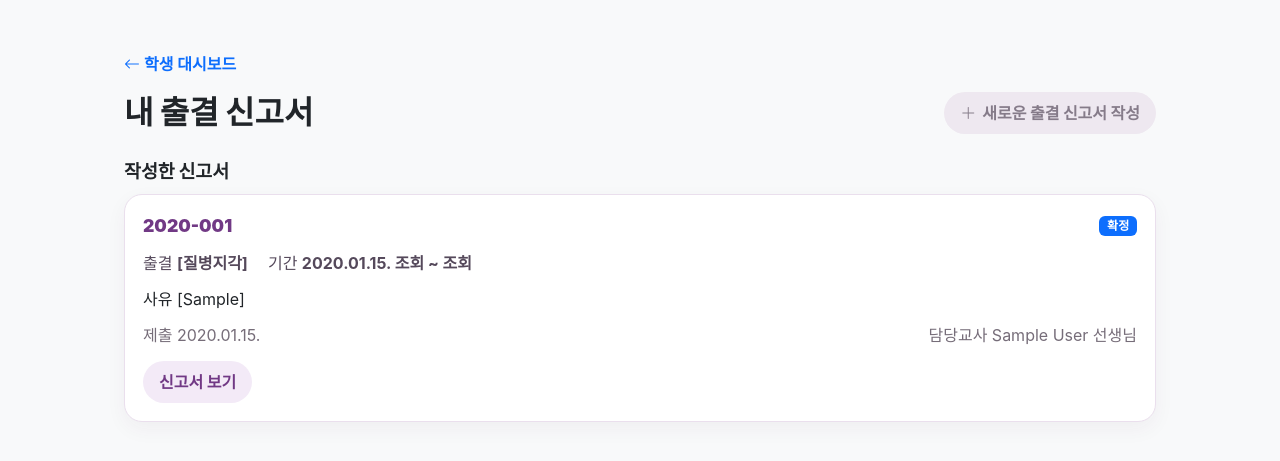
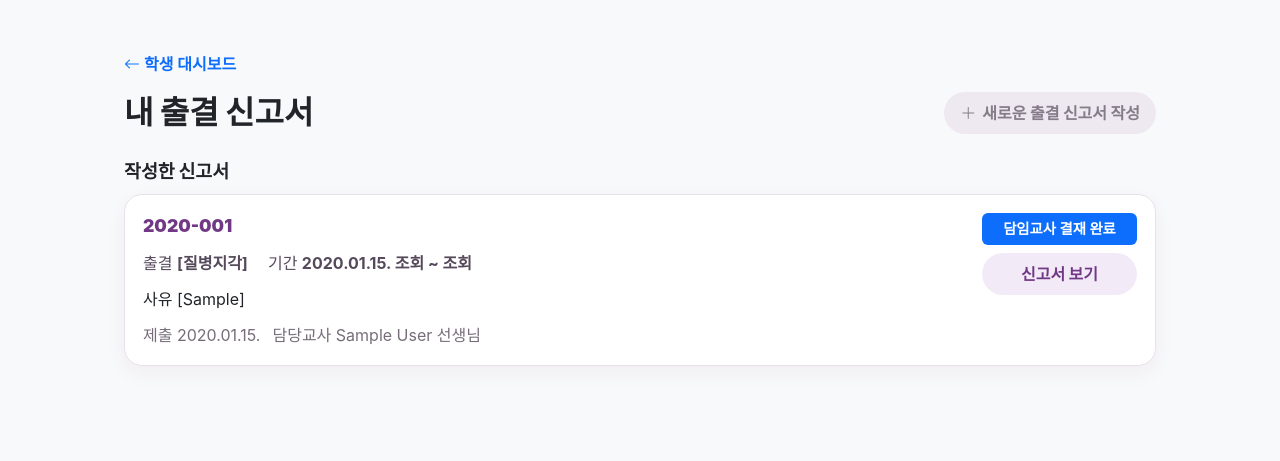
Before and after one commit to ijassper/Metaschool, a Django app: page /activities/attendance/student/list/ in a window 1280 px wide. Shown: the top 461 px of the page. Run offline with Django 4.2, Linux system fonts and the light colour scheme; a user stored in the database is signed in; tables that the repository leaves empty hold one stand-in row (values such as "Sample post"); parts of the project's set-up code (start-up, migrations or seed data) failed here and were passed over.

Commit message:
학생 출결 신고서 카드 및 작성 버튼 UI 정리

```diff
--- a/activities/test_attendance.py
+++ b/activities/test_attendance.py
@@ -493,6 +493,7 @@ class AttendanceReportFlowTests(TestCase):
             start_date=date(2026, 3, 2), end_date=date(2026, 3, 5),
             reason='손목 부상으로 인한 염좌 치료', written_date=date(2026, 3, 7),
             student_signature=self.student.name, submitted_at=timezone.now(),
+            confirmed_at=timezone.now(),
         )
         self.client.force_login(self.student_user)
 
@@ -501,12 +502,15 @@ class AttendanceReportFlowTests(TestCase):
         self.assertContains(response, '내 출결 신고서')
         self.assertNotContains(response, '작성한 신고서와 새로 작성할 수 있는 출결 신고 폴더를 확인하세요.')
         self.assertContains(response, '새로운 출결 신고서 작성')
+        self.assertContains(response, 'data-bs-target="#newReportFolderModal"')
+        self.assertNotContains(response, '새로 작성할 신고서')
         self.assertContains(response, reverse('student_attendance_report', args=[new_folder.id]))
         self.assertContains(response, '2026-001')
         self.assertContains(response, '질병결석')
         self.assertContains(response, '2026.03.02. ~ 2026.03.05.')
         self.assertContains(response, '손목 부상으로 인한 염좌 치료')
         self.assertContains(response, reverse('attendance_report_print', args=[report.id]))
+        self.assertRegex(response.content.decode(), r'담임교사 결재 완료</span>\s*<a class="action secondary"')
 
     def test_student_can_submit_multiple_reports_in_one_folder_and_edit_one(self):
         folder = AttendanceReportFolder.objects.create(teacher=self.teacher, name='연간 출결자료')
--- a/templates/activities/student_attendance_list.html
+++ b/templates/activities/student_attendance_list.html
@@ -10,26 +10,30 @@
 .student-attendance .action.secondary:hover{background:#e9d8ef}
 .student-attendance .action.disabled{background:#eee8f0;color:#857b89;cursor:not-allowed}
 .student-attendance .section-title{margin:26px 0 12px;font-size:1.15rem;font-weight:900}
-.student-attendance .report-card,.student-attendance .folder{margin-bottom:12px;padding:18px;border:1px solid #eadfed;border-radius:18px;background:#fff;box-shadow:0 7px 20px rgba(73,45,82,.05)}
-.student-attendance .report-top,.student-attendance .report-bottom,.student-attendance .folder-head{display:flex;align-items:center;justify-content:space-between;gap:12px;flex-wrap:wrap}
+.student-attendance .report-card{display:flex;justify-content:space-between;gap:18px;margin-bottom:12px;padding:18px;border:1px solid #eadfed;border-radius:18px;background:#fff;box-shadow:0 7px 20px rgba(73,45,82,.05)}
+.student-attendance .report-main{min-width:0;flex:1}
+.student-attendance .report-bottom{display:flex;align-items:center;gap:12px;flex-wrap:wrap}
 .student-attendance .report-number{font-size:1.1rem;font-weight:900;color:#713985}
 .student-attendance .report-meta{display:flex;gap:8px 20px;flex-wrap:wrap;margin:12px 0;color:#55495b}
 .student-attendance .report-reason{margin:0 0 12px;white-space:pre-wrap;overflow-wrap:anywhere}
 .student-attendance .report-bottom{color:#766d79}
-.student-attendance .report-actions{display:flex;gap:7px;flex-wrap:wrap;margin-top:14px}
-.student-attendance .folder h3{margin:0;font-size:1.05rem;font-weight:900}
-.student-attendance .folder p{margin:6px 0 12px;color:#766d79}
+.student-attendance .report-actions{display:flex;flex-direction:column;align-items:stretch;gap:8px;min-width:155px}
+.student-attendance .report-actions .badge{align-self:stretch;padding:9px 12px;font-size:.9rem}
+.student-attendance .report-actions .action{justify-content:center;text-align:center}
+.student-attendance .folder-choice{display:flex;align-items:center;justify-content:space-between;gap:12px;padding:13px 0;border-top:1px solid #eee8f0}
+.student-attendance .folder-choice:first-child{border-top:0}
+.student-attendance .folder-choice span{display:block;color:#766d79;font-size:.9rem}
 .student-attendance .empty{padding:30px;text-align:center;color:#817687;background:#fff;border:1px solid #eadfed;border-radius:18px}
-@media(max-width:600px){.student-attendance{padding:18px 14px}.student-attendance .page-head{align-items:stretch}.student-attendance .page-head .action{justify-content:center}.student-attendance .report-bottom{align-items:flex-start;flex-direction:column;gap:3px}}
+@media(max-width:600px){.student-attendance{padding:18px 14px}.student-attendance .page-head{align-items:stretch}.student-attendance .page-head .action{justify-content:center}.student-attendance .report-card{flex-direction:column}.student-attendance .report-actions{min-width:0}.student-attendance .report-bottom{align-items:flex-start;flex-direction:column;gap:3px}.student-attendance .folder-choice{align-items:stretch;flex-direction:column}}
 </style>
 <main class="student-attendance">
   <a class="text-decoration-none fw-bold" href="{% url 'dashboard' %}#student-activities"><i class="bi bi-arrow-left me-1"></i>학생 대시보드</a>
   <div class="page-head">
     <h2>내 출결 신고서</h2>
     {% if new_report_folders|length == 1 %}
-      {% with folder=new_report_folders.0 %}<a class="action" href="{% url 'student_attendance_report' folder.id %}?new=1"><i class="bi bi-plus-lg"></i>새로운 출결 신고서 작성</a>{% endwith %}
+      {% with folder=new_report_folders.0 %}<a class="action" href="{% url 'student_attendance_report' folder.id %}?new=1" title="{{ folder.display_name }}"><i class="bi bi-plus-lg"></i>새로운 출결 신고서 작성</a>{% endwith %}
     {% elif new_report_folders %}
-      <a class="action" href="#new-reports"><i class="bi bi-plus-lg"></i>새로운 출결 신고서 작성</a>
+      <button class="action" type="button" data-bs-toggle="modal" data-bs-target="#newReportFolderModal"><i class="bi bi-plus-lg"></i>새로운 출결 신고서 작성</button>
     {% else %}
       <span class="action disabled" aria-disabled="true" title="현재 작성 가능한 출결 신고서 폴더가 없습니다."><i class="bi bi-plus-lg"></i>새로운 출결 신고서 작성</span>
     {% endif %}
@@ -37,21 +41,26 @@
   <h3 class="section-title">작성한 신고서</h3>
   {% for report in reports %}
       <article class="report-card" aria-label="{{ report.folder.display_name }}의 출결 신고서">
-        <div class="report-top"><strong class="report-number">{{ report.display_number }}</strong>{% if report.confirmed_at %}<span class="badge text-bg-primary">확정</span>{% else %}<span class="badge text-bg-success">제출 완료</span>{% endif %}</div>
-        <div class="report-meta"><span>출결 <strong>[{{ report.get_attendance_type_display }}]</strong></span><span>기간 <strong>{{ report.start_date|date:'Y.m.d.' }}{% if report.is_absence %} ~ {{ report.end_date|date:'Y.m.d.' }}{% else %} {{ report.get_start_period_display }} ~ {{ report.get_end_period_display }}{% endif %}</strong></span></div>
-        <p class="report-reason">사유 [{{ report.reason }}]</p>
-        <div class="report-bottom"><span>제출 {{ report.submitted_at|date:'Y.m.d.' }}</span><span>담당교사 {{ report.folder.teacher.name }} 선생님</span></div>
-        <div class="report-actions"><a class="action secondary" href="{% url 'attendance_report_print' report.id %}">신고서 보기</a>{% if not report.confirmed_at %}{% if report.folder.is_within_operation_period or report.reopened_at %}<a class="action" href="{% url 'student_attendance_report' report.folder_id %}?report={{ report.id }}&amp;edit=1">수정하기</a>{% endif %}{% endif %}</div>
+        <div class="report-main">
+          <strong class="report-number">{{ report.display_number }}</strong>
+          <div class="report-meta"><span>출결 <strong>[{{ report.get_attendance_type_display }}]</strong></span><span>기간 <strong>{{ report.start_date|date:'Y.m.d.' }}{% if report.is_absence %} ~ {{ report.end_date|date:'Y.m.d.' }}{% else %} {{ report.get_start_period_display }} ~ {{ report.get_end_period_display }}{% endif %}</strong></span></div>
+          <p class="report-reason">사유 [{{ report.reason }}]</p>
+          <div class="report-bottom"><span>제출 {{ report.submitted_at|date:'Y.m.d.' }}</span><span>담당교사 {{ report.folder.teacher.name }} 선생님</span></div>
+        </div>
+        <div class="report-actions">
+          {% if report.confirmed_at %}<span class="badge text-bg-primary">담임교사 결재 완료</span>{% else %}<span class="badge text-bg-success">제출 완료</span>{% endif %}
+          <a class="action secondary" href="{% url 'attendance_report_print' report.id %}">신고서 보기</a>
+          {% if not report.confirmed_at %}{% if report.folder.is_within_operation_period or report.reopened_at %}<a class="action" href="{% url 'student_attendance_report' report.folder_id %}?report={{ report.id }}&amp;edit=1">수정하기</a>{% endif %}{% endif %}
+        </div>
       </article>
   {% endfor %}
   {% if not submitted_count %}<div class="empty">작성한 출결 신고서가 없습니다.</div>{% endif %}
-  {% if new_report_folders %}
-    <section id="new-reports" aria-label="작성 가능한 신고서 폴더">
-      <h3 class="section-title">새로 작성할 신고서</h3>
-      {% for folder in new_report_folders %}
-        <div class="folder"><div class="folder-head"><h3>{{ folder.display_name }}</h3><span class="badge text-bg-warning">작성 가능</span></div><p>{% if folder.operation_start_date and folder.operation_end_date %}운영 {{ folder.operation_start_date|date:'Y.m.d' }} ~ {{ folder.operation_end_date|date:'Y.m.d' }} · {% endif %}{{ folder.teacher.name }} 선생님</p><a class="action" href="{% url 'student_attendance_report' folder.id %}?new=1">이 폴더에 신고서 작성</a></div>
-      {% endfor %}
-    </section>
-  {% endif %}
+{% if new_report_folders|length > 1 %}
+<div class="modal fade" id="newReportFolderModal" tabindex="-1" aria-labelledby="newReportFolderTitle" aria-hidden="true">
+  <div class="modal-dialog modal-dialog-centered"><div class="modal-content"><div class="modal-header"><h5 class="modal-title fw-bold" id="newReportFolderTitle">출결 신고 폴더 선택</h5><button type="button" class="btn-close" data-bs-dismiss="modal" aria-label="닫기"></button></div><div class="modal-body">
+    {% for folder in new_report_folders %}<div class="folder-choice"><div><strong>{{ folder.display_name }}</strong><span>{{ folder.teacher.name }} 선생님</span></div><a class="action" href="{% url 'student_attendance_report' folder.id %}?new=1">신고서 작성</a></div>{% endfor %}
+  </div></div></div>
+</div>
+{% endif %}
 </main>
 {% endblock %}
```
